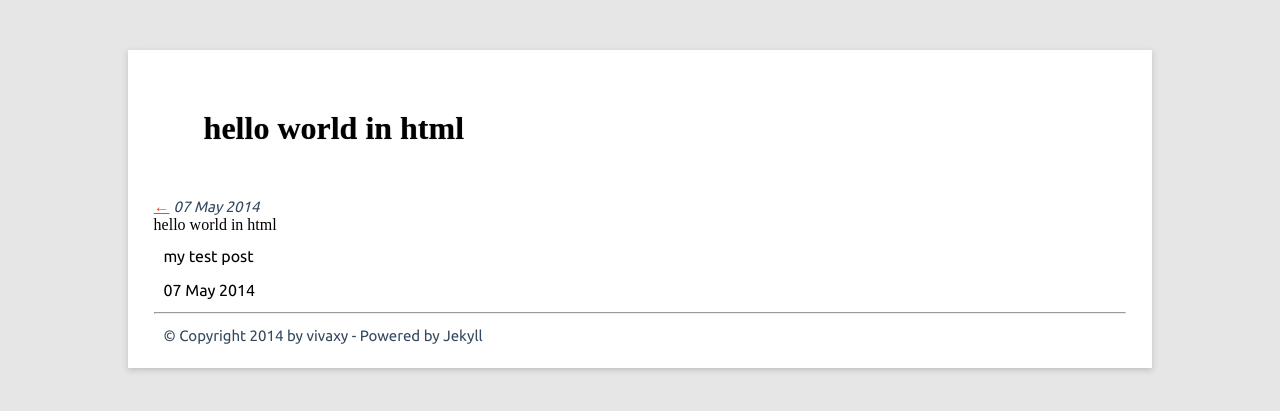
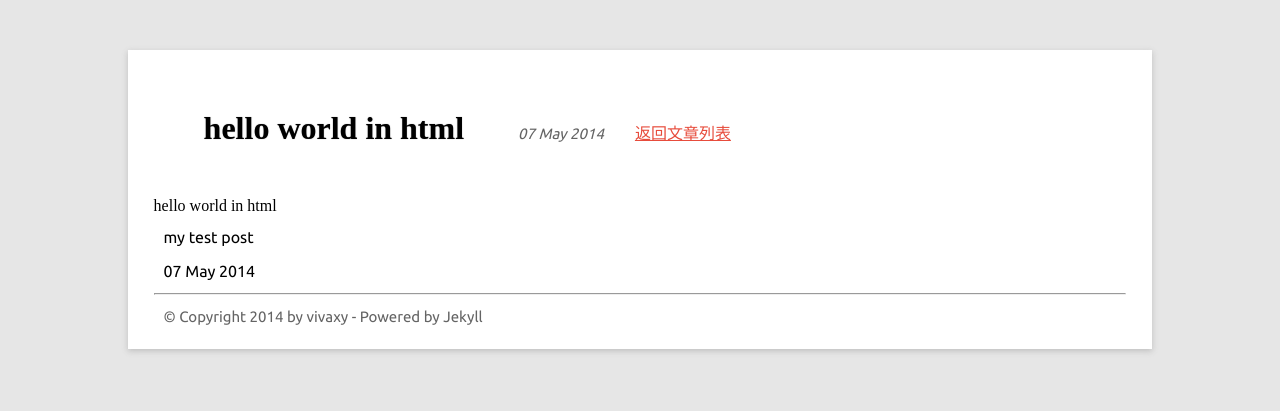
Before and after one commit to vivaxyblog/vivaxyblog.github.io, a Jekyll site: the page built from _posts/2014-05-07-hello-world-in-html.html, in a window 1280 px wide. Shown: the top 411 px of the page. Built offline with Jekyll 4.4.1, drawn with Linux system fonts in a browser that asks for light colours; comment, search, counter and statistics services are not loaded.

Commit message:
fix style

```diff
--- a/_layouts/post.html
+++ b/_layouts/post.html
@@ -2,7 +2,7 @@
 layout: default
 ---
 <h1>{{ page.title }}</h1>
-<a href="/">←</a> <span class="date"> {{ page.date | date_to_string }}</span>
+<span class="date">{{ page.date | date_to_string }}　</span>　<a href="/">返回文章列表</a>
 {{ content }}
 <!-- 多说评论框 start -->
 	<div class="ds-thread" data-title="{{ page.title }}" data-url="{{ site.baseurl }}{{ page_.url }}"></div>
--- a/main.css
+++ b/main.css
@@ -8,10 +8,6 @@ p {
 	font-size: 16px;
 	margin: 10px;
 	line-height: 24px;
-}
-h1 {
-	margin: 50px;
-	display: inline-block;
 }
 strong {
 	font-size: 24px;
@@ -26,10 +22,11 @@ li {
 	margin: 4px 0px 4px 30px;
 }
 h1 {
-	text-shadow: 0px 0px 1px rgba(0, 0, 0, 0.5);
-	display: block;
+	margin: 50px;
+	display: inline-block;
 	font-size: 32px;
 	font-weight: bold;
+	text-shadow: 0px 0px 1px rgba(0, 0, 0, 0.5);
 }
 pre {
 	font-size: 15px;
@@ -68,17 +65,17 @@ a:hover {
 	box-shadow: 0 2px 6px rgba(100, 100, 100, 0.3);
 }
 .footer {
-	color: rgb(52, 73, 94);
+	color: rgb(100, 100, 100);
 	font-size: 15px;
 }
 .date {
-	color: rgb(52, 73, 94);
+	color: rgb(100, 100, 100);
 	font-size: 15px;
 	font-style: italic;
 }
 @media screen and (max-width: 960px) {
 	.body {
-		margin: 10px 0px;
+		margin: 0px;
 		padding: 10px 0px;
 		background: white;
 		box-shadow: 0 2px 6px rgba(100, 100, 100, 0.3);
```
